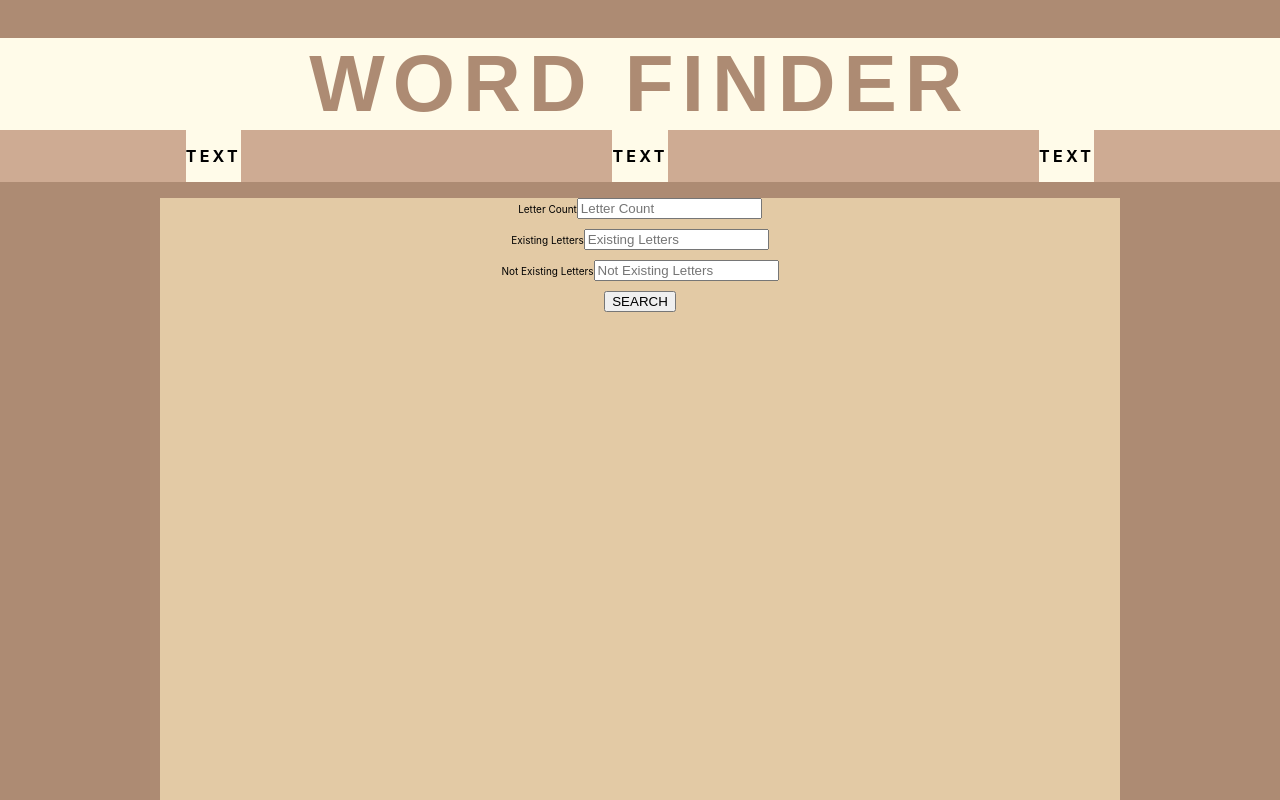
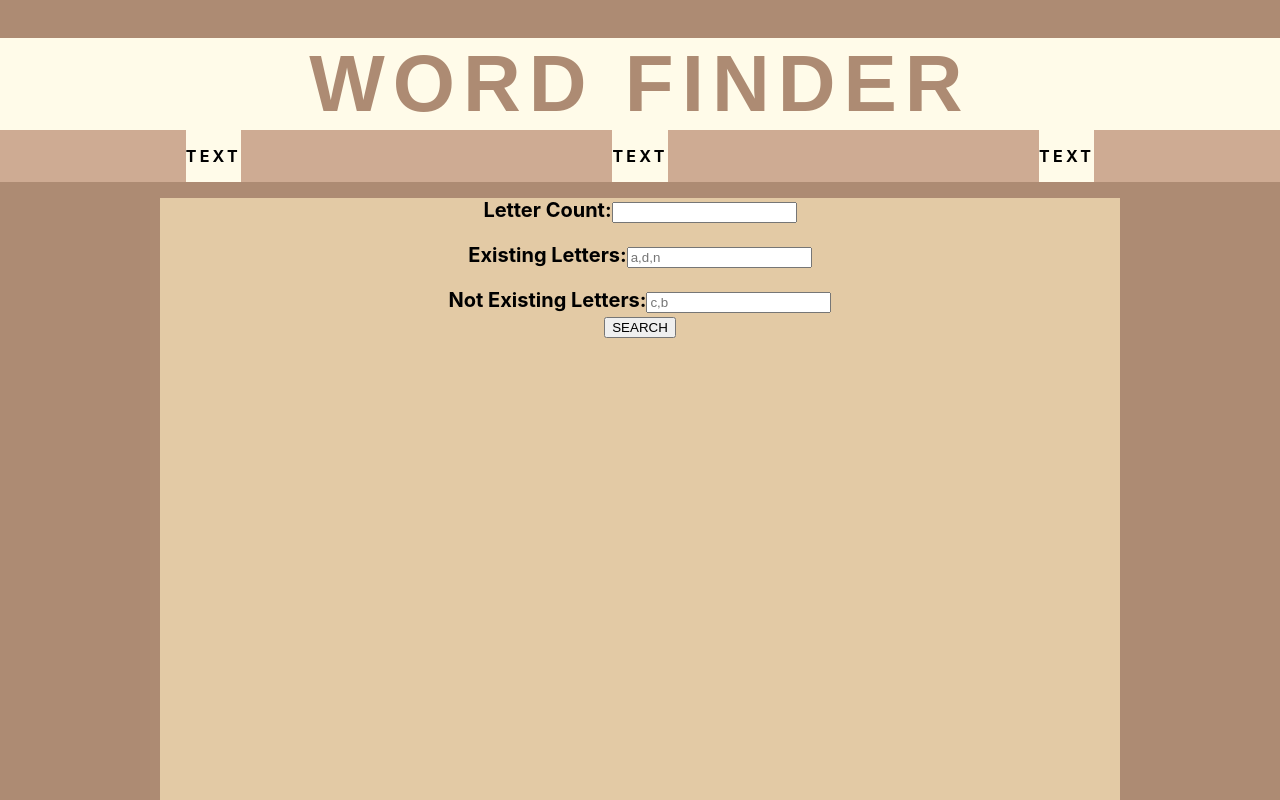
Before and after one commit to berke-cura/word-finder-fe, a React (Create React App) app: page / in a window 1280 px wide. Built offline with nearby package versions, Linux system fonts and the light colour scheme.

Commit message:
Updated: Search Inputs

```diff
--- a/src/components/searchWord/index.js
+++ b/src/components/searchWord/index.js
@@ -12,8 +12,14 @@ const SearchWord =  () => {
     });
 
     const handleChange = (event) => {
-        setSearchInfo({ ...searchInfo, [event.target.name]: event.target.value });
+        setSearchInfo({ ...searchInfo, [event.target.name]: (event.target.value)});
     };
+
+    const handleChangeA = (event) => {
+      let { value, max } = event.target;
+      value = Math.max(Math.min(Number(max), Number(value)));
+      setSearchInfo({ ...searchInfo, [event.target.name]: value });
+  };
 
     const handleSubmit = (event) => {
         // prevents the submit button from refreshing the page
@@ -26,8 +32,12 @@ const SearchWord =  () => {
         const inputs=[];
         for(let i=0; i<value; i++){
           inputs.push(
-          <div><label>{(i+1) + ".Letter"}</label><input type="text" name={(i+1)} key={i+1}
-          onChange={handleChange} placeholder={(i+1) + ". Letter" }/></div>
+          <div><label>{(i+1) + ".Letter:"}</label><input
+          type="text"
+          name={(i+1)}
+          onChange={handleChange}
+          maxLength="1"
+          /></div>
           )
         }
         return inputs;
@@ -35,36 +45,34 @@ const SearchWord =  () => {
 
     return (
         <Styled.Form>
-            <label>Letter Count</label>
-            <input
+          <label>Letter Count:</label>
+          <input
+            type="number"
+            name="letterCount"
+            value={searchInfo.letterCount}
+            onChange={handleChangeA}
+            max="22"
+          /><p/>
+
+          <label>Existing Letters:</label>
+          <input
             type="text"
-            name="letterCount"
-            placeholder="Letter Count"
-            value={searchInfo.letterCount}
+            name="existLetters"
+            placeholder="a,d,n"
+            value={(searchInfo.existLetters)}
             onChange={handleChange}
           /><p/>
 
-            <label>Existing Letters</label>
-          <input
-            type="text"
-            name="existLetters"
-            placeholder="Existing Letters"
-            value={searchInfo.existLetters}
-            onChange={handleChange}
-          /><p/>
-
-         <label>Not Existing Letters</label>
+          <label>Not Existing Letters:</label>
           <input
             type="text"
             name="notExistLet"
-            placeholder="Not Existing Letters"
-            value={searchInfo.notExistLet}
+            placeholder="c,b"
+            value={(searchInfo.notExistLet)}
             onChange={handleChange}
           />
-        <div>{renderInputs(searchInfo.letterCount)}</div>
-
-          <p/>
-            <button onClick={handleSubmit}>SEARCH</button>
+          <div>{renderInputs(searchInfo.letterCount)}</div>
+          <button onClick={handleSubmit}>SEARCH</button>
         </Styled.Form>
     )
 }
--- a/src/components/searchWord/style.js
+++ b/src/components/searchWord/style.js
@@ -3,11 +3,11 @@ import styled from 'styled-components'
 
 export const Form = styled.div`
   display: block;
-    color: black;
-    font-size: 10px;
+  color: black;
+  font-size: 20px;
+  font-weight: bold;
 
     &:focus {
-  outline: none;
 }
 
 `
```
